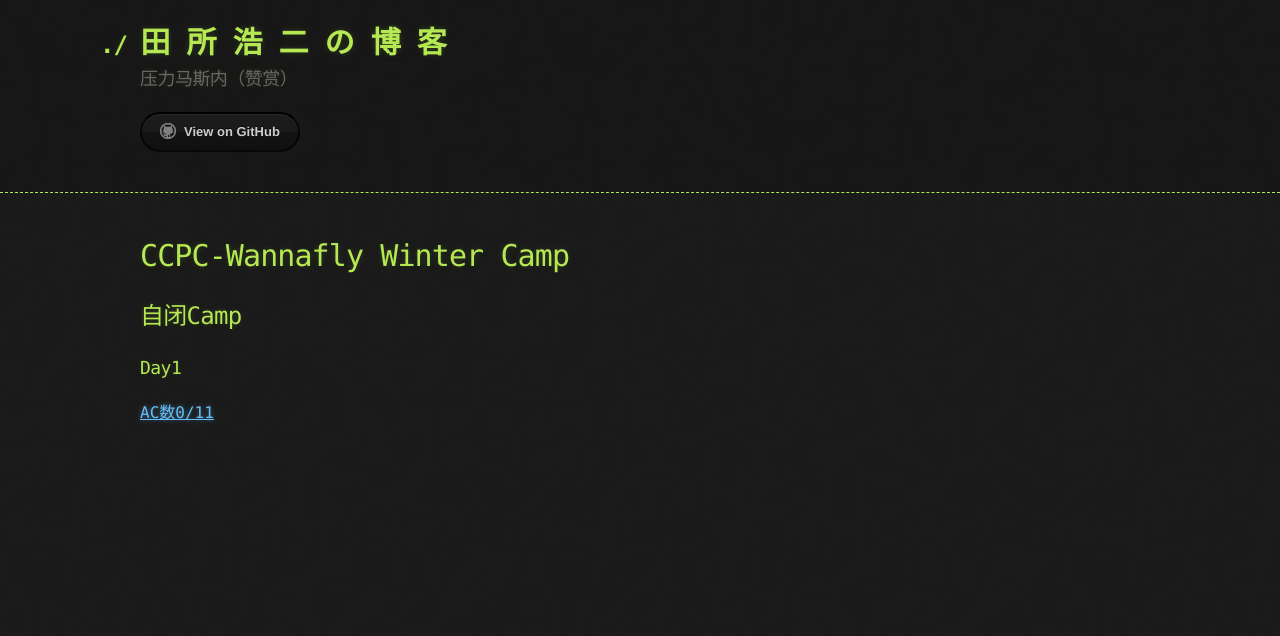
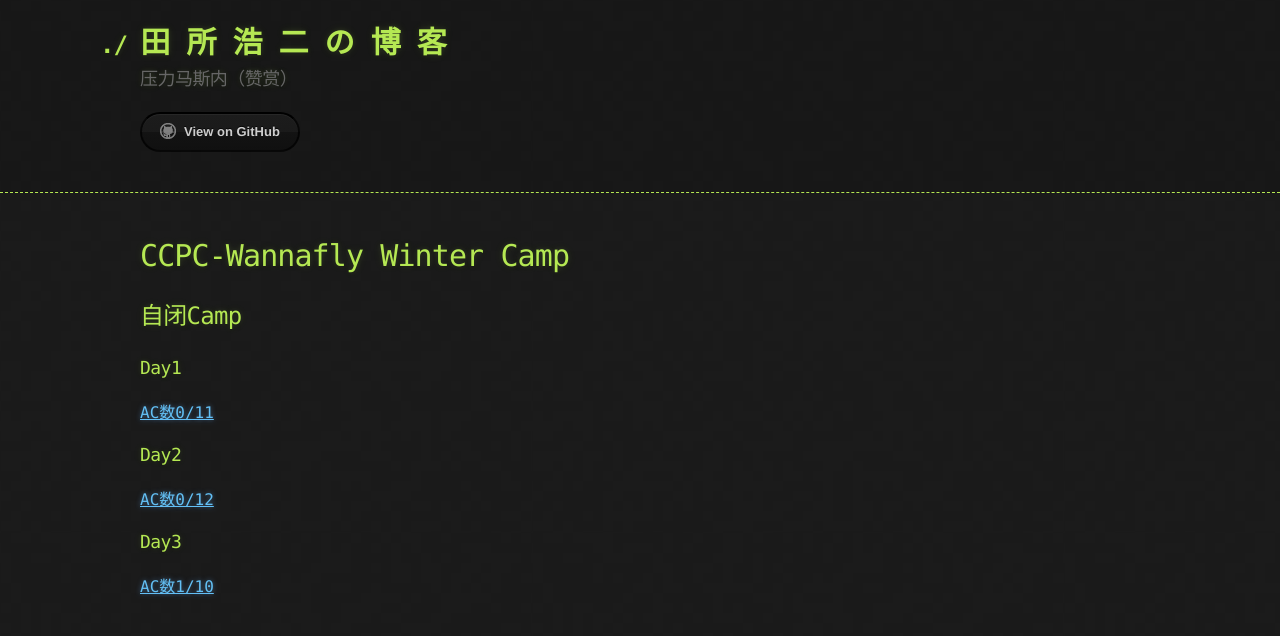
Before and after one commit to JingzeWang/Blog-for-ACM, a Jekyll site: the page built from Wannafly2019Winter/Wannafly2019Winter.md, in a window 1280 px wide. Shown: the top 636 px of the page. Built offline with Jekyll 4.4.1, drawn with Linux system fonts in a browser that asks for light colours; our own code applies the rules of GitHub Pages for plain Markdown files.

Commit message:
Update Wannafly2019Winter.md
No response

```diff
--- a/Wannafly2019Winter/Wannafly2019Winter.md
+++ b/Wannafly2019Winter/Wannafly2019Winter.md
@@ -2,3 +2,11 @@
 ## 自闭Camp
 ### Day1
 [AC数0/11](./Wannafly2019_Day1.md)
+
+### Day2
+
+[AC数0/12](./Wannafly2019_Day2.md)
+
+### Day3
+
+[AC数1/10](./Wannafly2019_Day3.md)
```
